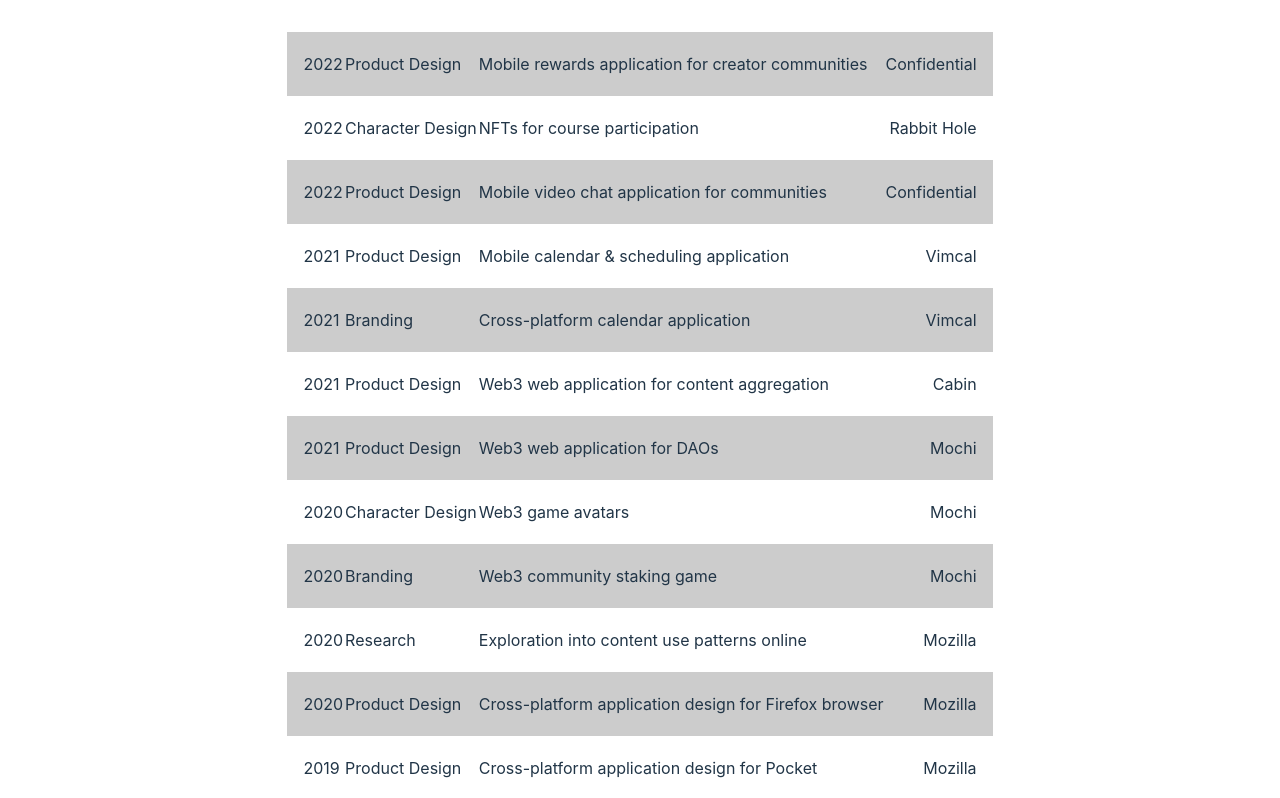
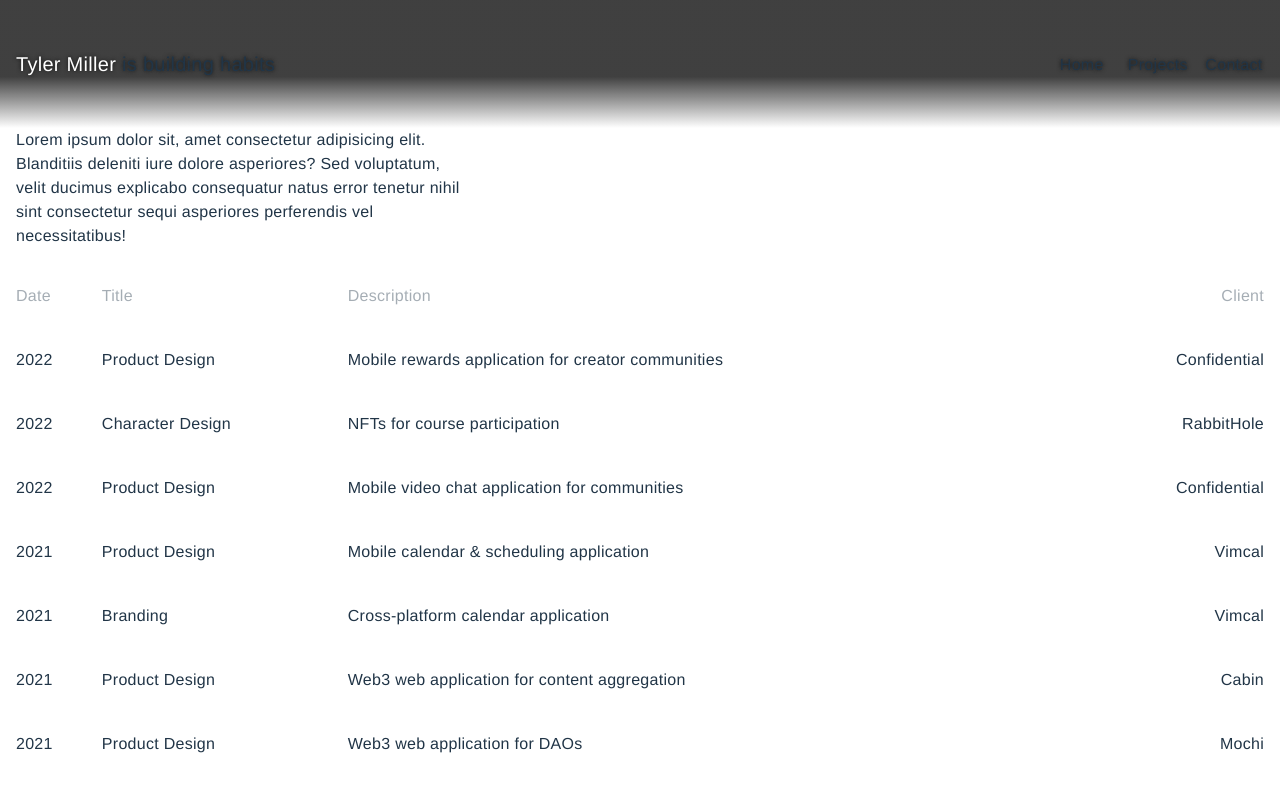
Before and after one commit to tlrmlr/pf2, a Svelte app in the folder app/: page / in a window 1280 px wide. Shown: the top 798 px of the page. Built offline with nearby package versions, Linux system fonts and the light colour scheme.

Commit message:
style changes to the app, introduction of the nav

```diff
--- a/app/src/App.svelte
+++ b/app/src/App.svelte
@@ -1,11 +1,22 @@
 <script>
+  import Nav from './Nav.svelte';
   import Table from './Table.svelte';
 </script>
 
 <main>
+  <Nav />
+  <p class="lorem">Lorem ipsum dolor sit, amet consectetur adipisicing elit. Blanditiis deleniti iure dolore asperiores? Sed voluptatum, velit ducimus explicabo consequatur natus error tenetur nihil sint consectetur sequi asperiores perferendis vel necessitatibus!</p>
   <Table />
 </main>
 
 <style>
+  main {
+    margin-top: var(--displacement-nav);
+  }
+
+  .lorem {
+    text-align: left;
+    padding-left: 16px;
+  }
 
 </style>
--- /dev/null
+++ b/app/src/Nav.svelte
@@ -0,0 +1,79 @@
+<script>
+    let expressionArray = [
+        "working in public",
+        "playing games",
+        "setting goals",
+        "building habits"
+    ]
+
+    function chooseExpression() {
+        return expressionArray[Math.floor(expressionArray.length*Math.random())];
+    }
+
+    let chosenExpression = chooseExpression();
+
+</script>
+
+<style>
+    #wordmark {color: rgba(255,255,255,1.0)}
+    #logo {
+        font-weight: 500;
+        font-size: 20px;
+    }
+
+    #menu-hamburger {
+        display: none;
+    }
+
+    header {
+        position: fixed;
+        top: 0;
+        left: 0;
+        right: 0;
+        z-index: 1000;
+        display: flex;
+        align-items: center;
+        height: var(--displacement-nav);
+        justify-content: space-between;
+        padding: 0px 16px;
+        background: linear-gradient(rgba(16,16,16,0.8) 60%, rgba(16,16,16,0.0));
+        text-shadow: 0px 0px 4px rgba(16,16,16,1.0);
+        /* -webkit-backdrop-filter: blur(2px);
+        backdrop-filter: blur(2px);
+        border-bottom: 1px solid rgba(255,255,255,0.02); */
+    }
+
+    nav {display: flex;}
+    nav {flex-direction: row-reverse;}
+    .navlinks li:last-child {margin-right: 0;}
+
+    .navlinks {
+        display: grid;
+        grid-template-columns: repeat(3, 1fr);
+        gap: 16px;
+        margin-block-end: 0;
+        margin-block-start: 0;
+        margin-top: 1px;
+    }
+
+    .navlinks li {
+        list-style: none;
+        font-weight: 500;
+    }
+</style>
+
+<header>
+    <p id="logo">
+        <span id="wordmark">Tyler Miller</span>
+        <span>is</span>
+        <span>{chosenExpression}</span>
+    </p>
+    <nav>
+        <button id="menu-hamburger">Reveal</button>
+        <ul class="navlinks">
+            <li>Home</li>
+            <li>Projects</li>
+            <li>Contact</li>
+        </ul>
+    </nav>
+</header>
--- a/app/src/Table.svelte
+++ b/app/src/Table.svelte
@@ -1,8 +1,4 @@
 <script>
-    import App from "./App.svelte";
-
-
-    // your script goes here
     function Project(date, title, description, client){
         this.date = date;
         this.title = title;
@@ -44,7 +40,7 @@
             url: "https://www.vimcal.com"
         },
         {
-            name: "Rabbit Hole",
+            name: "RabbitHole",
             url: "https://rabbithole.gg"
         }
     ]
@@ -54,152 +50,140 @@
         date: 2013,
         title: "Product Design",
         description: "Cross-platform chat applications",
-        client: clientArray[1].name,
-        url: clientArray[1].url
+        client: clientArray[1].name
      },
      {
         date: 2014,
         title: "Product Design",
         description: "Chat SDK for mobile applications",
-        client: clientArray[1].name,
-        url: clientArray[1].url
+        client: clientArray[1].name
      },
      {
         date: 2014,
         title: "Product Design",
         description: "iOS application for water resource management",
-        client: clientArray[2].name,
-        url: clientArray[2].url
+        client: clientArray[2].name
      },
      {
         date: 2015,
         title: "Product Design",
         description: "Chat SDK for mobile applications",
-        client: clientArray[1].name,
-        url: clientArray[1].url
+        client: clientArray[1].name
      },
      {
         date: 2016,
         title: "Product Design",
         description: "Chatbots for mobile applications",
-        client: clientArray[1].name,
-        url: clientArray[1].url
+        client: clientArray[1].name
      },
      {
         date: 2017,
         title: "Product Design",
         description: "Cross-platform design systems for news applications",
-        client: clientArray[1].name,
-        url: clientArray[1].url
+        client: clientArray[1].name
      },
      {
         date: 2018,
         title: "Website Design",
-        description: "Branded website design",
-        client: clientArray[3].name,
-        url: clientArray[3].url
+        description: "Web3 play-to-earn platform",
+        client: clientArray[3].name
      },
      {
         date: 2018,
         title: "Product Design",
         description: "Web design for syndicated content library",
-        client: clientArray[4].name,
-        url: clientArray[4].url
+        client: clientArray[4].name
      },
      {
         date: 2019,
         title: "Product Design",
         description: "Cross-platform application design for Pocket",
-        client: clientArray[4].name,
-        url: clientArray[4].url
+        client: clientArray[4].name
      },
      {
         date: 2020,
         title: "Product Design",
         description: "Cross-platform application design for Firefox browser",
-        client: clientArray[4].name,
-        url: clientArray[4].url
+        client: clientArray[4].name
      },
      {
         date: 2020,
         title: "Research",
         description: "Exploration into content use patterns online",
-        client: clientArray[4].name,
-        url: clientArray[4].url
+        client: clientArray[4].name
      },
      {
         date: 2020,
         title: "Branding",
         description: "Web3 community staking game",
-        client: clientArray[5].name,
-        url: clientArray[5].url
+        client: clientArray[5].name
      },
      {
         date: 2020,
         title: "Character Design",
         description: "Web3 game avatars",
-        client: clientArray[5].name,
-        url: clientArray[5].url
+        client: clientArray[5].name
      },
      {
         date: 2021,
         title: "Product Design",
         description: "Web3 web application for DAOs",
-        client: clientArray[5].name,
-        url: clientArray[5].url
+        client: clientArray[5].name
      },
      {
         date: 2021,
         title: "Product Design",
         description: "Web3 web application for content aggregation",
-        client: clientArray[6].name,
-        url: clientArray[6].url
+        client: clientArray[6].name
      },
      {
         date: 2021,
         title: "Branding",
         description: "Cross-platform calendar application",
-        client: clientArray[7].name,
-        url: clientArray[7].url
+        client: clientArray[7].name
      },
      {
         date: 2021,
         title: "Product Design",
         description: "Mobile calendar & scheduling application",
-        client: clientArray[7].name,
-        url: clientArray[7].url
+        client: clientArray[7].name
      },
      {
         date: 2022,
         title: "Product Design",
         description: "Mobile video chat application for communities",
-        client: clientArray[0].name,
-        url: clientArray[0].url
+        client: clientArray[0].name
 
      },
      {
         date: 2022,
         title: "Character Design",
         description: "NFTs for course participation",
-        client: clientArray[8].name,
-        url: clientArray[8].url
+        client: clientArray[8].name
      },
      {
         date: 2022,
         title: "Product Design",
         description: "Mobile rewards application for creator communities",
-        client: clientArray[0].name,
-        url: clientArray[0].url
+        client: clientArray[0].name
      }
     ]
 
     let workArraySorted = workArray.reverse();
+    let workArrayProps = Object.keys(workArray[0]);
 </script>
 
 <style>
-   table {border-collapse: collapse;}
-
-   tr:nth-child(odd) {background-color: rgba(0,0,0,0.2);}
+   table {
+      border-collapse: collapse;
+      width: 100%;
+   }
+   thead {opacity: 0.4;}
+   tr:nth-child(even) {background-color: rgba(255,255,255,0.02);}
+   .row-work:hover {
+      background-color: rgba(255,255,255,0.04);
+      color: rgba(255,255,255,1.0)
+   }
    tr {
       height: 64px;
       justify-content: center;
@@ -213,10 +197,13 @@
    }
 </style>
 
-<!-- markup (zero or more items) goes here -->
 <table>
     <thead>
-
+      <tr>
+         {#each workArrayProps as prop}
+            <td>{prop.charAt(0).toUpperCase() + prop.slice(1)}</td>
+         {/each}
+      </tr>
     </thead>
     <tbody>
          {#each workArraySorted as work}
--- a/app/src/app.css
+++ b/app/src/app.css
@@ -1,27 +1,21 @@
 :root {
-  font-family: Inter, Avenir, Helvetica, Arial, sans-serif;
-  font-size: 16px;
-  line-height: 24px;
-  font-weight: 400;
-
-  color-scheme: light dark;
-  color: rgba(255, 255, 255, 0.87);
-  background-color: #242424;
-
   font-synthesis: none;
   text-rendering: optimizeLegibility;
   -webkit-font-smoothing: antialiased;
   -moz-osx-font-smoothing: grayscale;
   -webkit-text-size-adjust: 100%;
-}
 
-a {
-  font-weight: 500;
-  color: #646cff;
-  text-decoration: inherit;
-}
-a:hover {
-  color: #535bf2;
+  color-scheme: light dark;
+  color: rgba(255, 255, 255, 0.54);
+  background-color: rgba(16,16,16,1.0);
+
+  font-family: Helvetica, Arial, sans-serif;
+  font-size: 16px;
+  letter-spacing: 0.018em;
+  line-height: 1.5em;
+  font-weight: 400;
+
+  --displacement-nav: 128px;
 }
 
 body {
@@ -30,22 +24,6 @@
   place-items: center;
   min-width: 320px;
   min-height: 100vh;
-}
-
-h1 {
-  font-size: 3.2em;
-  line-height: 1.1;
-}
-
-.card {
-  padding: 2em;
-}
-
-#app {
-  max-width: 1280px;
-  margin: 0 auto;
-  padding: 2rem;
-  text-align: center;
 }
 
 button {
@@ -67,6 +45,25 @@
   outline: 4px auto -webkit-focus-ring-color;
 }
 
+a {
+  font-weight: 500;
+  color: #646cff;
+  text-decoration: inherit;
+}
+a:hover {
+  color: #535bf2;
+}
+
+p {
+  max-width: 28em;
+}
+
+#app {
+  width: 100%;
+  margin: 0 auto;
+  text-align: center;
+}
+
 @media (prefers-color-scheme: light) {
   :root {
     color: #213547;
```
